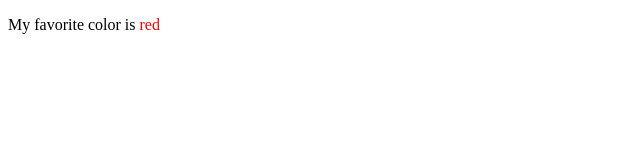
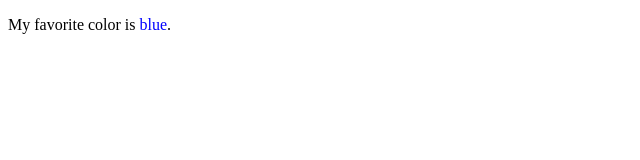
Before and after one commit to acciojob/room-makeover-RushabhNagpure, a website: page main.html in a window 1280 px wide. Shown: the full height of the page, 0-640 px from the left. Drawn offline with Linux system fonts and the light colour scheme.

Commit message:
created a submission

```diff
--- a/main.html
+++ b/main.html
@@ -1,4 +1,4 @@
-<!DOCTYPE html>
+<!-- <!DOCTYPE html>
 
 <html>
 
@@ -8,10 +8,26 @@
 
 <body>
 	<p>My favorite color is <span>red</span</p>
-	<!-- the entire body must be written by student -->
-    <script type="text/javascript" src="./script.js">
+	the entire body must be written by student -->
+<!--     <script type="text/javascript" src="./script.js">
 </script>
 
 </body>
 
+</html> -->
+
+
+<!DOCTYPE html>
+<html>
+<head>
+  <title>My Favorite Color</title>
+  <style>
+    .favorite-color {
+      color: blue;
+    }
+  </style>
+</head>
+<body>
+  <p>My favorite color is <span class="favorite-color">blue</span>.</p>
+</body>
 </html>
--- a/styles.css
+++ b/styles.css
@@ -1,5 +1,5 @@
 
 /* Your CSS Code here. */
-span{
+/* span{
 	color: red;
-}
+} */
```
